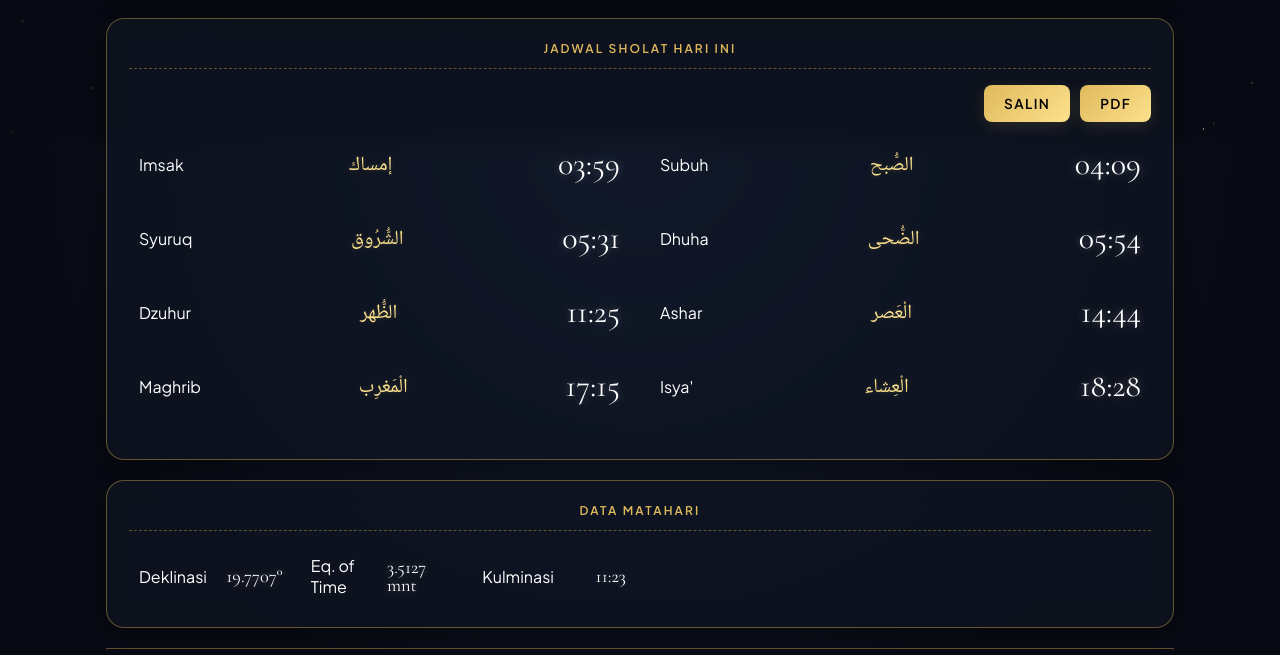
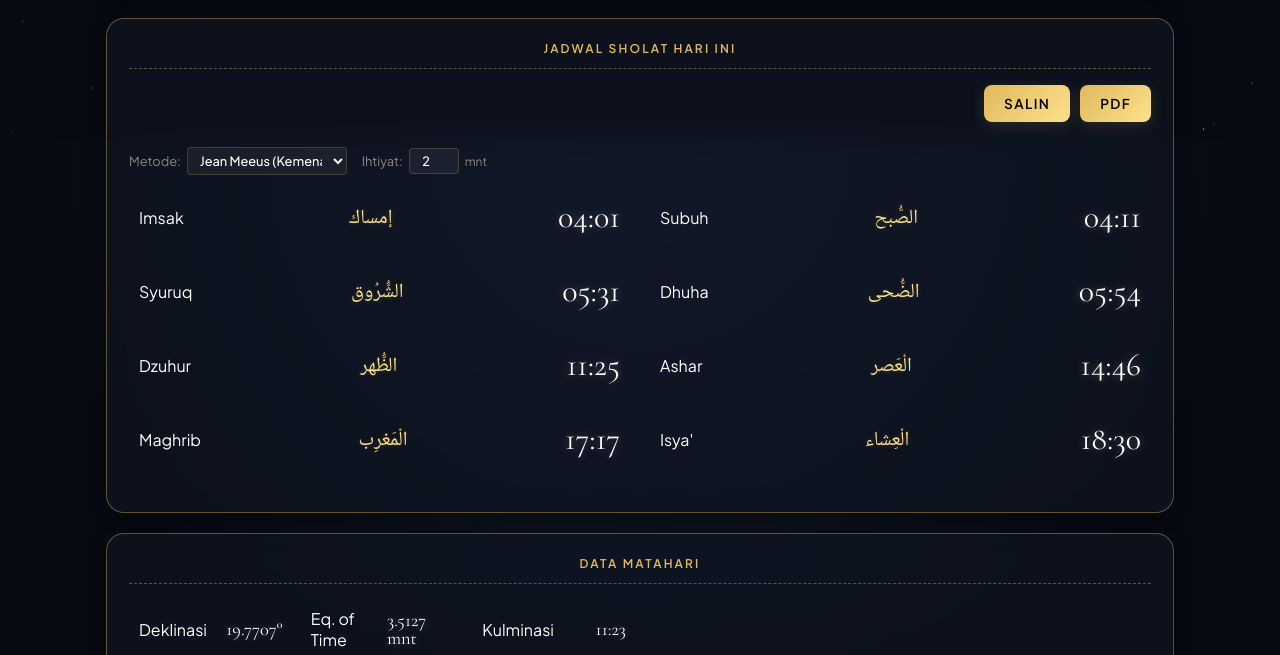
Before and after one commit to lightnet19/alfajrifalak, a website: page public/index.html in a window 1280 px wide. Shown: the part 662-1317 px from the top of the page. Drawn offline with nearby package versions, Linux system fonts and the light colour scheme.

Commit message:
feat(prayer): implement dynamic multi-algorithm (Jean Meeus vs Irsyadul Murid) & customizable ihtiyat

```diff
--- a/public/index.html
+++ b/public/index.html
@@ -56,6 +56,20 @@
     <div class="act-row">
       <button class="act-btn" id="btnCS" onclick="copySholat(this)">Salin</button>
       <button class="act-btn" onclick="exportSholatPDF()">PDF</button>
+    </div>
+    <div class="act-row" style="margin-top:10px;justify-content:flex-start;gap:15px;flex-wrap:wrap">
+      <div style="display:flex;align-items:center;gap:6px">
+        <label style="font-size:0.8rem;color:var(--text3)">Metode:</label>
+        <select id="algoSelect" class="lf" style="width:160px;padding:4px 8px;font-size:0.8rem;border:1px solid var(--border);border-radius:4px;background:rgba(255,255,255,0.05);color:var(--text1)">
+          <option value="jeanmeeus" selected>Jean Meeus (Kemenag)</option>
+          <option value="irsyadulmurid">Irsyadul Murid (Salaf)</option>
+        </select>
+      </div>
+      <div style="display:flex;align-items:center;gap:6px">
+        <label style="font-size:0.8rem;color:var(--text3)">Ihtiyat:</label>
+        <input type="number" id="inpIhtiyat" class="lf" style="width:50px;padding:4px;font-size:0.8rem;text-align:center;border:1px solid var(--border);border-radius:4px;background:rgba(255,255,255,0.05);color:var(--text1)" value="2" min="0" max="10">
+        <span style="font-size:0.75rem;color:var(--text3)">mnt</span>
+      </div>
     </div>
     <div class="pg" id="prayerGrid"></div>
   </div>
--- a/public/js/main.js
+++ b/public/js/main.js
@@ -10,6 +10,8 @@ var LAT  = -8.2664;
 var LNG  = 113.4203;
 var ELEV = 11;
 var TZ   = 7;
+var ALGO = 'jeanmeeus';
+var IHTIYAT = 2;
 
 // ── Bintang latar ─────────────────────────────────────
 (function() {
@@ -142,13 +144,43 @@ document.getElementById('btnGPS').addEventListener('click', function() {
   );
 });
 
+function updateAlgo() {
+  const algoEl = document.getElementById('algoSelect');
+  const ihtiyatEl = document.getElementById('inpIhtiyat');
+  if (algoEl) ALGO = algoEl.value;
+  if (ihtiyatEl) IHTIYAT = parseInt(ihtiyatEl.value) || 0;
+
+  if (typeof _pCache !== 'undefined') {
+    _pCache.key = null;
+    _pCache.result = null;
+  }
+  renderAll();
+}
+
+function initAlgoListeners() {
+  const algoEl = document.getElementById('algoSelect');
+  const ihtiyatEl = document.getElementById('inpIhtiyat');
+  if (algoEl) {
+    algoEl.value = ALGO;
+    algoEl.addEventListener('change', updateAlgo);
+  }
+  if (ihtiyatEl) {
+    ihtiyatEl.value = IHTIYAT;
+    ihtiyatEl.addEventListener('input', updateAlgo);
+    ihtiyatEl.addEventListener('change', updateAlgo);
+  }
+}
+
 // ── Inisialisasi ──────────────────────────────────────
 setLocStatus(`📍 Pondok Pesantren Nuris Salafiyyah | ${LAT.toFixed(5)}°, ${LNG.toFixed(5)}° | UTC+${TZ}`, 'ok');
+initAlgoListeners();
 renderAll();
 doCalcHilal();
 tickCountdown();
 if (typeof tickIstiwa === 'function') tickIstiwa();
+if (typeof tickAstroClock === 'function') tickAstroClock();
 setInterval(() => {
   tickCountdown();
   if (typeof tickIstiwa === 'function') tickIstiwa();
+  if (typeof tickAstroClock === 'function') tickAstroClock();
 }, 1000);
--- a/public/js/prayer.js
+++ b/public/js/prayer.js
@@ -20,7 +20,10 @@ function prayerTimes(year, month, day, lat, lng, tz, elev) {
   const j0   = jd(year, month, day, 12 - tz, 0, 0);   // noon UT
   const sun  = sunPos(j0);
   const noon = 12 - lng / 15 - sun.EqT / 60 + tz;     // jam transit surya (LT)
-  const ec   = 0.8333 + 0.0347 * Math.sqrt(elev || 0); // koreksi elevasi
+
+  const isIrsyad = (typeof ALGO !== 'undefined' && ALGO === 'irsyadulmurid');
+  const actualElev = isIrsyad ? 0 : (elev || 0);
+  const ec   = 0.8333 + 0.0347 * Math.sqrt(actualElev);
 
   function ha(altDeg) {
     const c = (sin(altDeg) - sin(lat)*sin(sun.Dec)) / (cos(lat)*cos(sun.Dec));
@@ -29,22 +32,31 @@ function prayerTimes(year, month, day, lat, lng, tz, elev) {
   // Ashar Syafi'i: panjang bayangan = 1× tinggi benda
   const ashrAlt = Math.atan(1 / (Math.tan(Math.abs(lat - sun.Dec) * D2R) + 1)) * R2D;
 
-  const fajr    = ha(-20);
-  const syuruq  = ha(-ec);
-  const dhuha   = ha(4.5);   // Dhuha: matahari setinggi +4.5° (waktu masuk dhuha)
-  const maghrib = ha(-ec);
-  const isya    = ha(-18);
+  const hSubuh   = -20;
+  const hSyuruq  = isIrsyad ? -1.0 : -ec;
+  const hDhuha   = 4.5;
+  const hMaghrib = isIrsyad ? -1.0 : -ec;
+  const hIsya    = -18;
+
+  const fajr    = ha(hSubuh);
+  const syuruq  = ha(hSyuruq);
+  const dhuha   = ha(hDhuha);
+  const maghrib = ha(hMaghrib);
+  const isya    = ha(hIsya);
   const ashr    = ha(ashrAlt);
 
+  const ih = (typeof IHTIYAT !== 'undefined' ? IHTIYAT : 2) / 60; // Desimal jam dari menit ihtiyat
+  const dhuhrTime = noon + (isIrsyad ? 4/60 : ih);
+
   return {
-    imsak  : fajr    ? fmtHM(noon - fajr    - 1/6) : '—',
-    fajr   : fajr    ? fmtHM(noon - fajr)           : '—',
-    syuruq : syuruq  ? fmtHM(noon - syuruq)         : '—',
+    imsak  : fajr    ? fmtHM(noon - fajr + ih - 1/6) : '—',
+    fajr   : fajr    ? fmtHM(noon - fajr + ih)       : '—',
+    syuruq : syuruq  ? fmtHM(noon - syuruq)          : '—',
     dhuha  : dhuha   ? fmtHM(noon - dhuha)           : '—',
-    dhuhr  : fmtHM(noon + 0.03),
-    ashr   : ashr    ? fmtHM(noon + ashr)            : '—',
-    maghrib: maghrib ? fmtHM(noon + maghrib)          : '—',
-    isya   : isya    ? fmtHM(noon + isya)             : '—',
+    dhuhr  : fmtHM(dhuhrTime),
+    ashr   : ashr    ? fmtHM(noon + ashr + ih)       : '—',
+    maghrib: maghrib ? fmtHM(noon + maghrib + ih)     : '—',
+    isya   : isya    ? fmtHM(noon + isya + ih)        : '—',
     noonRaw: noon, dec: sun.Dec, eqt: sun.EqT
   };
 }
@@ -52,7 +64,7 @@ function prayerTimes(year, month, day, lat, lng, tz, elev) {
 // ── Render panel Sholat ───────────────────────────────
 function renderPrayer() {
   const now = new Date();
-  const key = `${now.getFullYear()}-${now.getMonth()}-${now.getDate()}-${LAT}-${LNG}-${TZ}`;
+  const key = `${now.getFullYear()}-${now.getMonth()}-${now.getDate()}-${LAT}-${LNG}-${TZ}-${typeof ALGO !== 'undefined' ? ALGO : 'jeanmeeus'}-${typeof IHTIYAT !== 'undefined' ? IHTIYAT : 2}`;
   if (_pCache.key !== key) {
     _pCache.result = prayerTimes(now.getFullYear(), now.getMonth()+1, now.getDate(), LAT, LNG, TZ, ELEV);
     _pCache.key    = key;
```
Also changed, not shown: docs/devlog.md (+17 -1 lines), docs/devplan.md (+16 -16 lines), docs/prd.md (+5 -5 lines).
